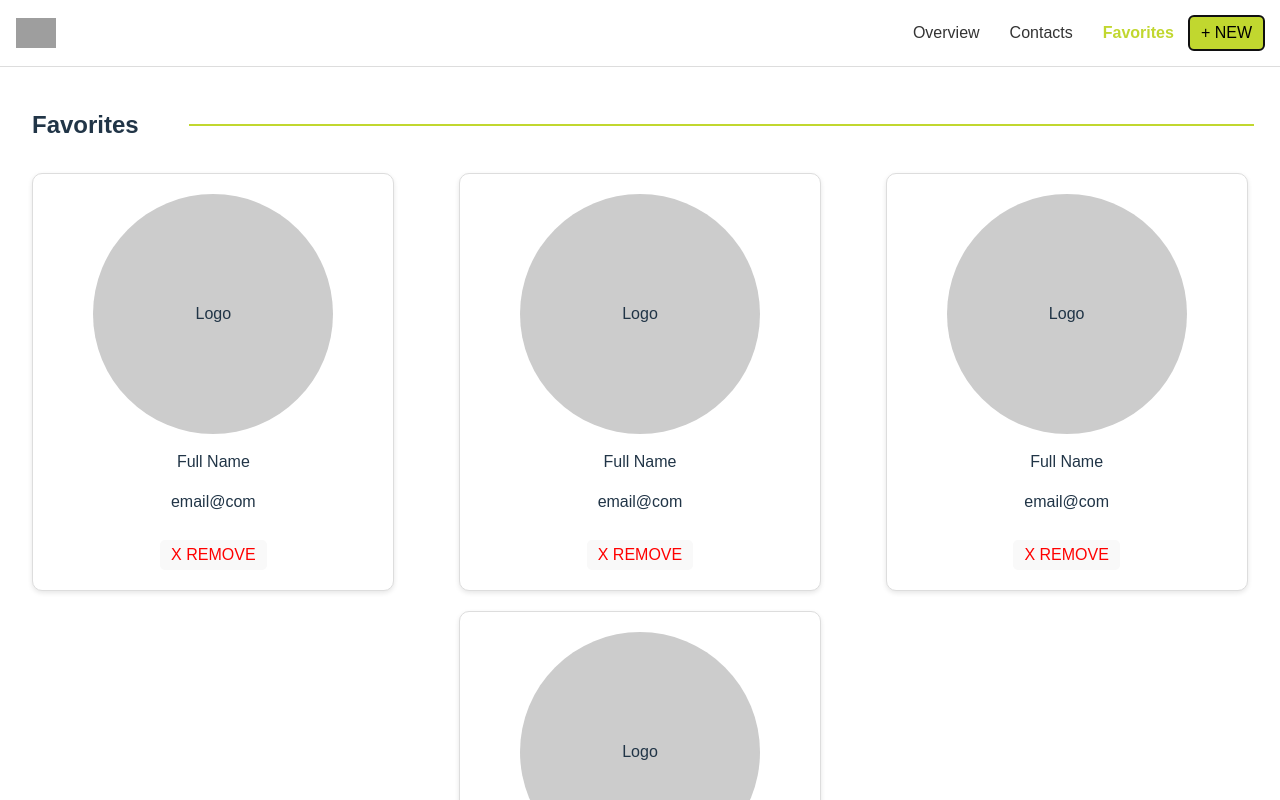
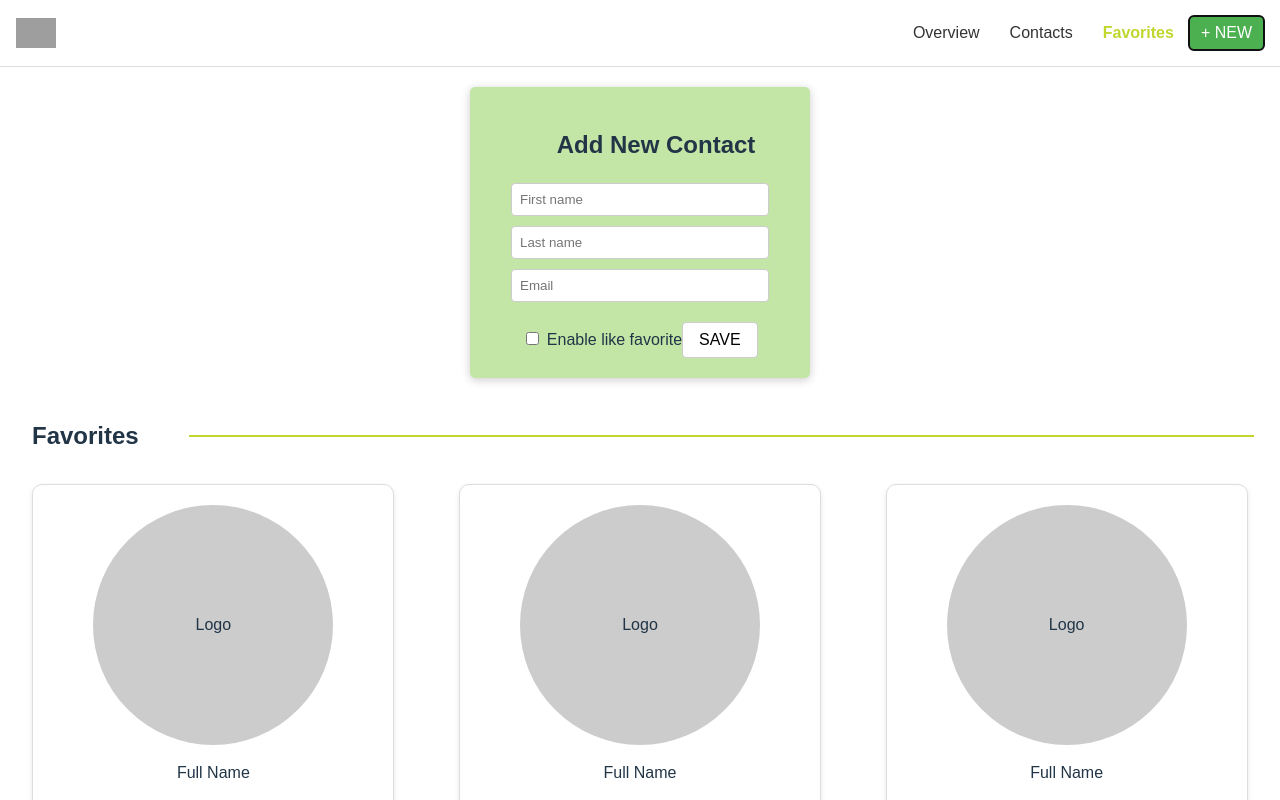
Before and after one commit to fabo0822/contacts-web-app, a React (Vite) app: page / in a window 1280 px wide. Both pictures are taken after a click on the button "+ NEW". Shown: the top 800 px of the page. Built offline with nearby package versions, Linux system fonts and the light colour scheme; grey boxes are pictures that could not be loaded.

Commit message:
feat: add popup on New button click

```diff
--- a/src/App.css
+++ b/src/App.css
@@ -136,3 +136,76 @@ h2 {
 .remove-button:hover {
   background-color: #d32f2f;
 }
+
+/* Estilos para el contenedor del popup. */
+.popup-container {
+  position: relative;
+
+}
+
+/* Estilos para el popup en el flujo normal. */
+.popup {
+  background-color: #c3e6a7; /* Verde claro como en la imagen. */
+  padding: 20px;
+  border-radius: 5px;
+  width: 300px;
+  text-align: center;
+  margin: 20px auto; /* Centra y añade margen superior/inferior para separar del navbar. */
+  box-shadow: 0 2px 10px rgba(0, 0, 0, 0.2); /* Sombra para que parezca destacado. */
+}
+
+.popup-input {
+  width: 80%;
+  margin: 10px 0;
+  padding: 8px;
+  border: 1px solid #ccc;
+  border-radius: 4px;
+  display: block;
+  margin-left: auto;
+  margin-right: auto;
+}
+
+.save-button {
+  background-color: #fff;
+  border: 1px solid #ccc;
+  padding: 8px 16px;
+  border-radius: 4px;
+  cursor: pointer;
+  margin-top: 10px;
+}
+
+.save-button:hover {
+  background-color: #f0f0f0;
+}
+
+
+
+
+
+
+.remove-button {
+  background-color: #f44336;
+  color: white;
+  border: none;
+  padding: 5px 10px;
+  border-radius: 5px;
+  cursor: pointer;
+  margin-top: 10px;
+}
+
+.remove-button:hover {
+  background-color: #d32f2f;
+}
+
+.new-button {
+  background-color: #4caf50;
+  color: white;
+  border: none;
+  padding: 8px 12px;
+  border-radius: 5px;
+  cursor: pointer;
+}
+
+.new-button:hover {
+  background-color: #45a049;
+}
--- a/src/App.jsx
+++ b/src/App.jsx
@@ -1,16 +1,19 @@
 import './App.css';
 import { useState } from 'react';
-import Navbar from './components/navbar';
+import Navbar from './components/Navbar';
 import Overview from './components/Overview';
 import Contacts from './components/Contacts';
 import Favorites from './components/Favorites';
+import Popup from './components/Popup';
 
 function App() {
   const [activeTab, setActiveTab] = useState('Favorites');
+  const [isPopupOpen, setPopupOpen] = useState(false);
 
   return (
     <div className="App">
-      <Navbar activeTab={activeTab} setActiveTab={setActiveTab} />
+      <Navbar activeTab={activeTab} setActiveTab={setActiveTab} isPopupOpen={isPopupOpen} setPopupOpen={setPopupOpen} />
+      {isPopupOpen && <Popup isOpen={isPopupOpen} onClose={() => setPopupOpen(false)} />}
       {activeTab === 'Overview' && <Overview />}
       {activeTab === 'Contacts' && <Contacts />}
       {activeTab === 'Favorites' && <Favorites />}
--- /dev/null
+++ b/src/components/Popup.jsx
@@ -0,0 +1,21 @@
+// Este componente muestra un popup con un formulario para agregar un nuevo contacto.
+// Recibe props para controlar si se muestra y cerrar el popup.
+
+function Popup({ isOpen, onClose }) {
+  if (!isOpen) return null; // Si no está abierto, no renderizamos nada.
+
+  return (
+    <div className="popup">
+      <h2>Add New Contact</h2>
+      <input type="text" placeholder="First name" className="popup-input" />
+      <input type="text" placeholder="Last name" className="popup-input" />
+      <input type="email" placeholder="Email" className="popup-input" />
+      <label>
+        <input type="checkbox" /> Enable like favorite
+      </label>
+      <button className="save-button" onClick={onClose}>SAVE</button>
+    </div>
+  );
+}
+
+export default Popup;
--- a/src/components/navbar.jsx
+++ b/src/components/navbar.jsx
@@ -1,16 +1,13 @@
 // Este es un componente separado para el navbar. En React, dividimos la UI en piezas pequeñas para reutilizarlas.
-// Recibimos activeTab y setActiveTab como props desde el componente padre.
+// Recibimos activeTab, setActiveTab y funciones para el popup como props.
 
 import { useState } from 'react';
-import logoImage from '../assets/logo.png'; // Importamos la imagen del logo.
+import logoImage from '../assets/logo.png';
 
-function Navbar({ activeTab, setActiveTab }) {
+function Navbar({ activeTab, setActiveTab, isPopupOpen, setPopupOpen }) {
   return (
     <nav className="navbar">
-      {/* Logo: Usamos una imagen en lugar de un div gris. */}
       <img src={logoImage} alt="Logo" className="logo" />
-
-      {/* Pestañas: Usamos una lista <ul> con eventos onClick para cambiar la pestaña activa. */}
       <ul className="tabs">
         <li
           className={activeTab === 'Overview' ? 'active' : ''}
@@ -31,9 +28,15 @@ function Navbar({ activeTab, setActiveTab }) {
           Favorites
         </li>
       </ul>
-
-      {/* Botón + NEW: Lo reemplazaremos con la imagen en el siguiente paso. */}
-      <button className="new-button">+ NEW</button>
+      <button
+        className="new-button"
+        onClick={() => {
+          setPopupOpen(true); // Abre el popup al hacer clic.
+          // Eliminamos el desplazamiento, ya que el popup está en el flujo.
+        }}
+      >
+        + NEW
+      </button>
     </nav>
   );
 }
```
Also changed, not shown: src/assets/new-button.png (deleted).
